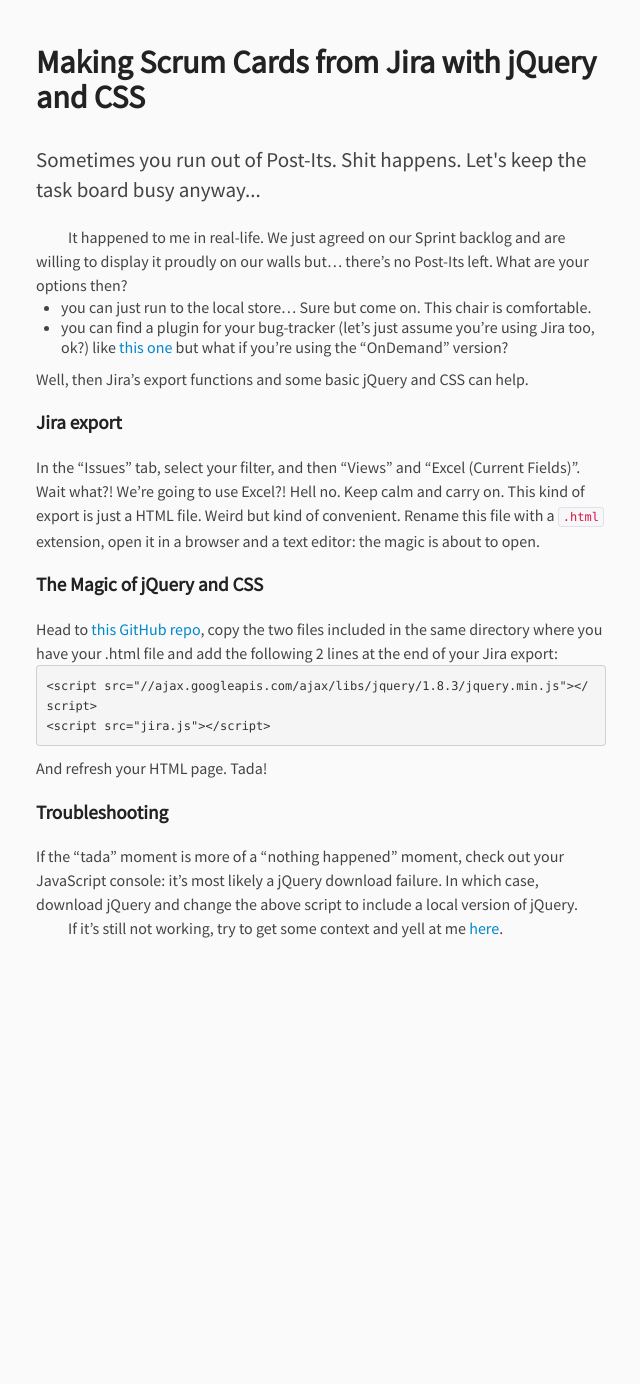
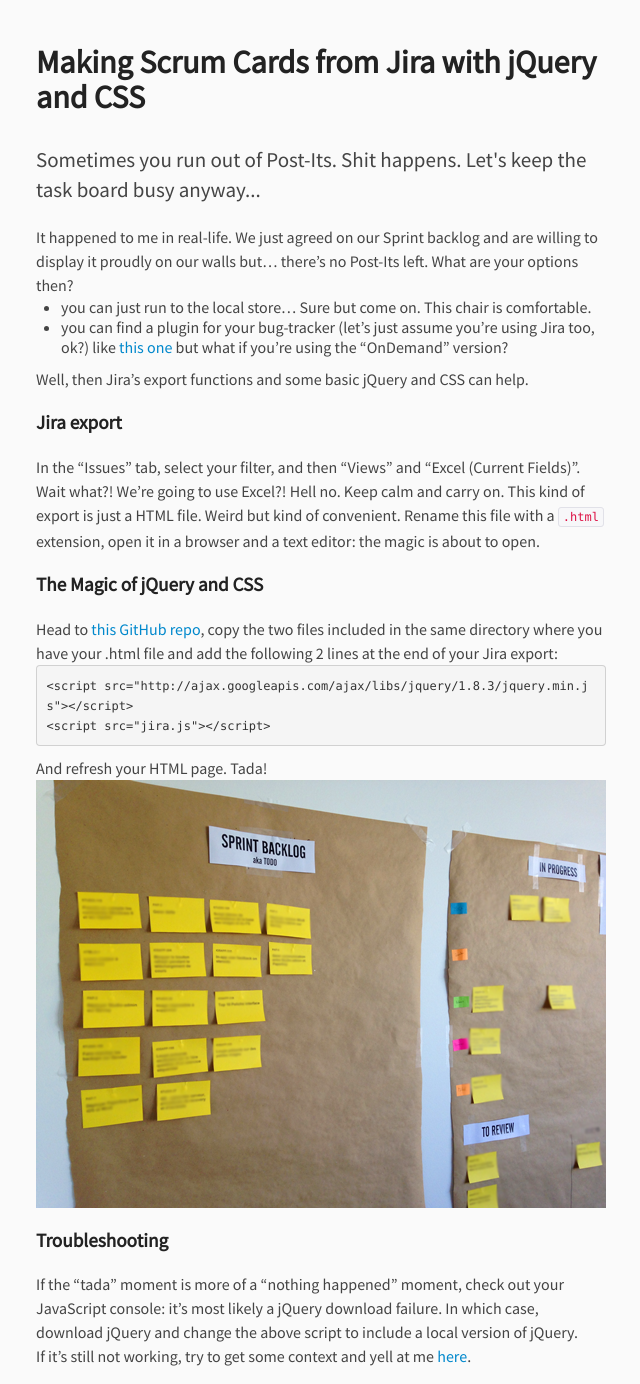
Before and after one commit to ntnmrndn/bootstragram-blog, a Jekyll site: the page built from _posts/2013-01-04-making-scrum-cards-from-jira-with-jquery-and-css.md, in a window 1280 px wide. Shown: the whole page, without its empty margins (19-659 px from the left). Built offline with Jekyll 4.4.1, drawn with Linux system fonts in a browser that asks for light colours; nearby versions of some CDN libraries; before the commit the page ends 956 px from its top, so only the background shows below that.

Commit message:
Added photo to the JIRA script post

```diff
--- a/_posts/2013-01-04-making-scrum-cards-from-jira-with-jquery-and-css.md
+++ b/_posts/2013-01-04-making-scrum-cards-from-jira-with-jquery-and-css.md
@@ -24,10 +24,12 @@
 
 Head to [this GitHub repo](https://github.com/dirtyhenry/jira-to-agile-cards), copy the two files included in the same directory where you have your .html file and add the following 2 lines at the end of your Jira export:
 
-    <script src="//ajax.googleapis.com/ajax/libs/jquery/1.8.3/jquery.min.js"></script>
+    <script src="http://ajax.googleapis.com/ajax/libs/jquery/1.8.3/jquery.min.js"></script>
     <script src="jira.js"></script>
 
 And refresh your HTML page. Tada!
+
+![The beautiful result: a scrum board with pretty yellow scrum cards](/img/scrum_board.png "The beautiful final result")
 
 ## Troubleshooting
 
--- a/css/bootstragram.css
+++ b/css/bootstragram.css
@@ -31,10 +31,6 @@
 p {
   margin-bottom: 0;
 }
-p + p {
-  text-indent: 2em;
-  margin-top: 0;
-}
 ul.posts {
   list-style-type: none;
   margin-left: 0px;
--- a/less/boostragram.less
+++ b/less/boostragram.less
@@ -33,11 +33,6 @@
     margin-bottom: 0;
 }
 
-p + p {
-    text-indent: 2em;
-    margin-top: 0;
-}
-
 ul.posts {
     list-style-type: none;
     margin-left: 0px;
```
Also changed, not shown: img/scrum_board.png (added), img/scrum_board@2x.png (added).
